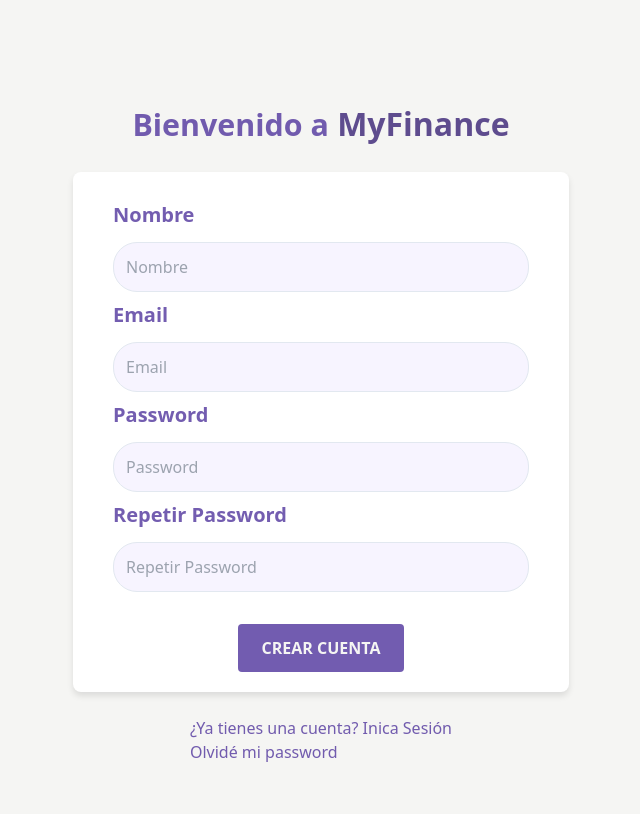
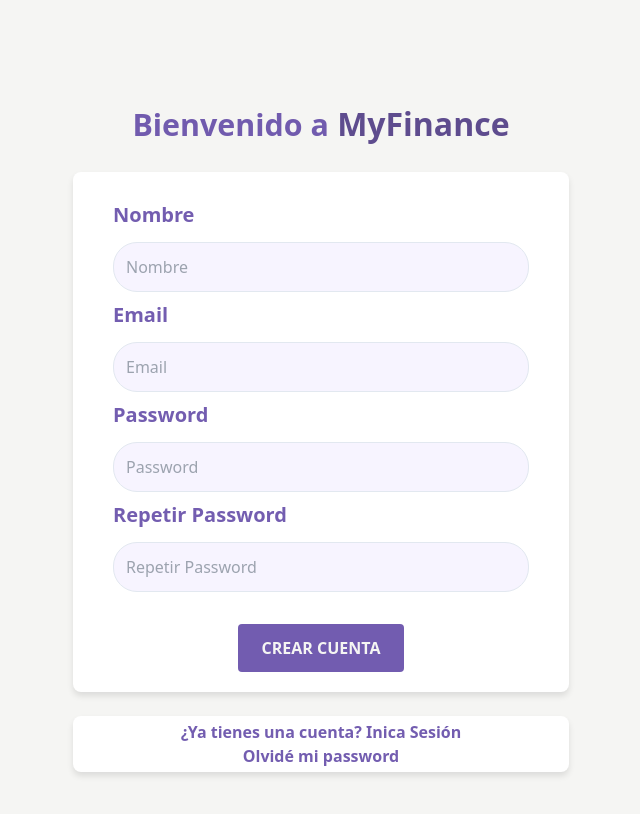
Before and after one commit to GuillermoGodoyPro/Economid, a React (Vite) app: page /signup in a window 1280 px wide. Shown: the top 814 px of the page, without its empty margins (319-959 px from the left). Built offline with nearby package versions, Linux system fonts and the light colour scheme.

Commit message:
ajustes de diseño

```diff
--- a/src/pages/Login/Login.module.css
+++ b/src/pages/Login/Login.module.css
@@ -86,18 +86,22 @@
 .nav {
     display: flex;
     justify-content: center;
+    padding-top: 0.25rem;
+    padding-bottom: 0.25rem;
     color: var(--violetlight) ;
     background-color: white;
     box-shadow: 0 4px 6px rgba(0, 0, 0, 0.1);
     font-weight: bold;
     text-align: center;
     align-items: center;
+    border-radius: 0.5rem;
 }
 
 .nav .link:hover {
   color: var(--violetdark) ;
   display: flex;
-  background-color: var(--violetlight);
+/*   background-color: var(--violetlight);
+ */
   border-radius: 0.25rem;
   align-items: center;
   justify-content: center;
--- a/src/pages/SignUP/SignUp.module.css
+++ b/src/pages/SignUP/SignUp.module.css
@@ -90,5 +90,26 @@
 .nav {
     display: flex;
     justify-content: center;
+    padding-top: 0.25rem;
+    padding-bottom: 0.25rem;
     color: var(--violetlight) ;
+    background-color: white;
+    box-shadow: 0 4px 6px rgba(0, 0, 0, 0.1);
+    font-weight: bold;
+    text-align: center;
+    align-items: center;
+    border-radius: 0.5rem;
 }
+
+.nav .link:hover {
+  color: var(--violetdark) ;
+  display: flex;
+/*   background-color: var(--violetlight);
+ */
+  border-radius: 0.25rem;
+  align-items: center;
+  justify-content: center;
+  transition-property: background-color, border-color, color, fill, stroke;
+  transition-duration: 0.35s;
+  transition-timing-function: cubic-bezier(0.4, 0, 0.2, 1);
+}
```
